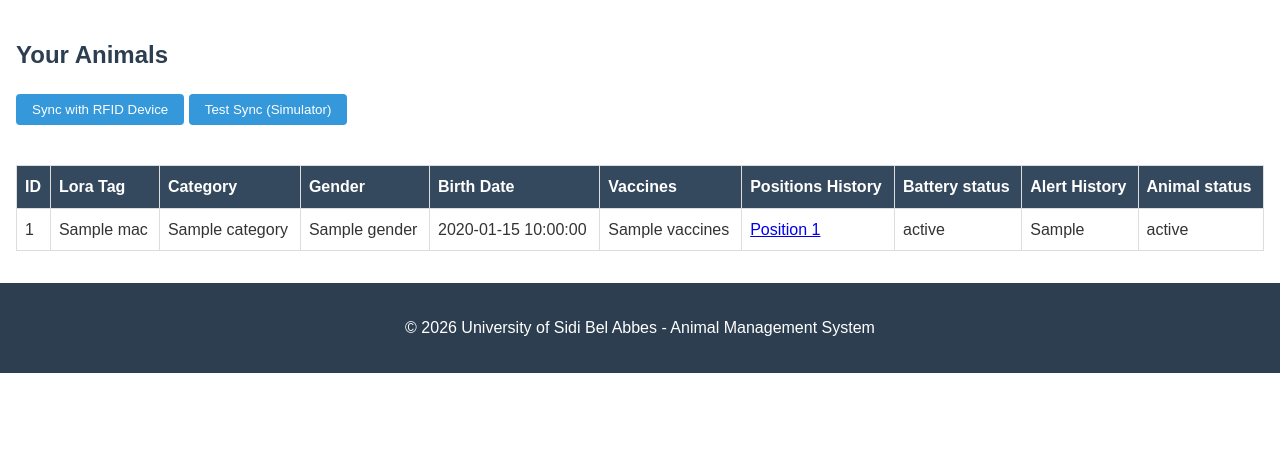
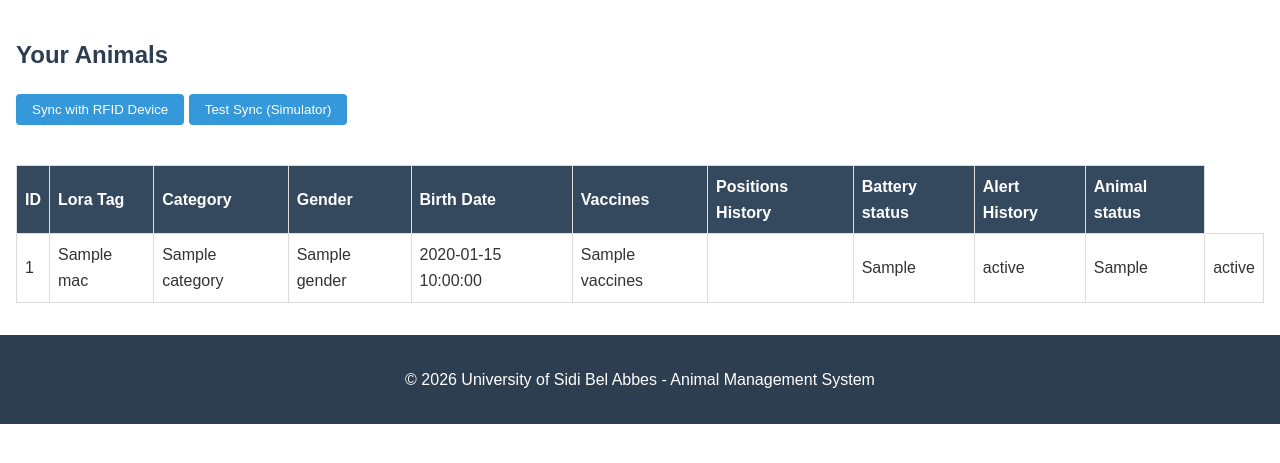
Before and after one commit to animalmanagementbouclelora2526/animal_management, a Flask app: template templates/eleveur/dashboard.html in a window 1280 px wide. Shown: the part 190-653 px from the top of the page. Run offline with Flask 3, Linux system fonts and the light colour scheme; the template is opened without the code that fills it: most values are stand-ins (such as "Sample title", 1, 10 or a date in 2020); parts of the project's set-up code (start-up, migrations or seed data) failed here and were passed over.

Commit message:
Update dashboard.html

```diff
--- a/templates/eleveur/dashboard.html
+++ b/templates/eleveur/dashboard.html
@@ -34,16 +34,7 @@
                         <td>{{ animal.Gender }}</td>
                         <td>{{ animal.Birth_date }}</td>
                         <td>{{ animal.Vaccines }}</td>
-                        <td>{% if animal.PositionList %}
-                            {% for pos in animal.PositionList %}
-                            <a href="{{ pos }}" target="_blank">
-                                Position {{ loop.index }}
-                            </a><br>
-                            {% endfor %}
-                            {% else %}
-                            No Position
-                            {% endif %}
-                        </td>
+                        <td> <td>{{ animal.Position_Hist }}</td></td>
                         <td>{{ animal['Battery_status'] }}</td>
                         <td>{{ animal['Aler_Hist'] }}</td>
                         <td>{{ animal['Animal_status'] }}</td>
```
